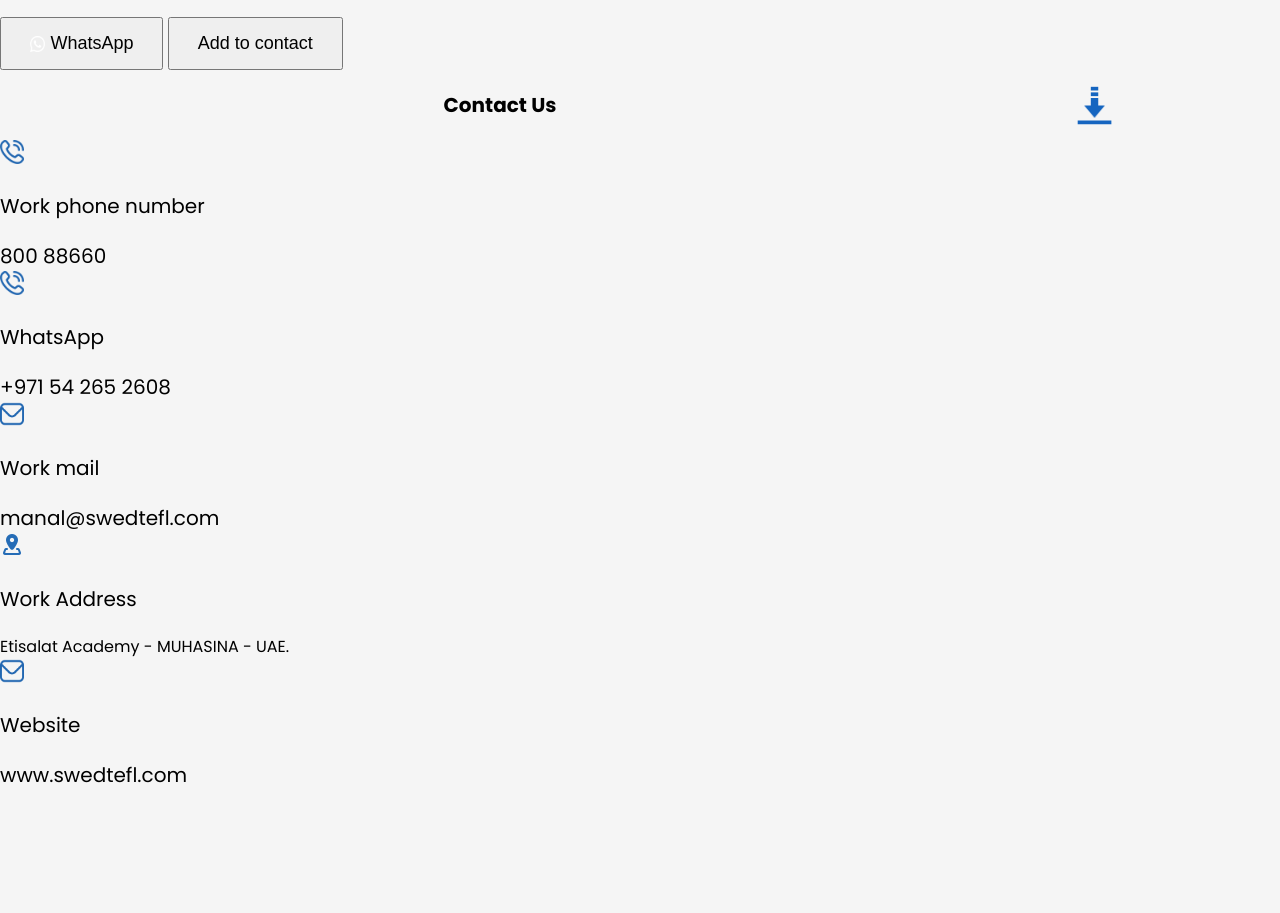
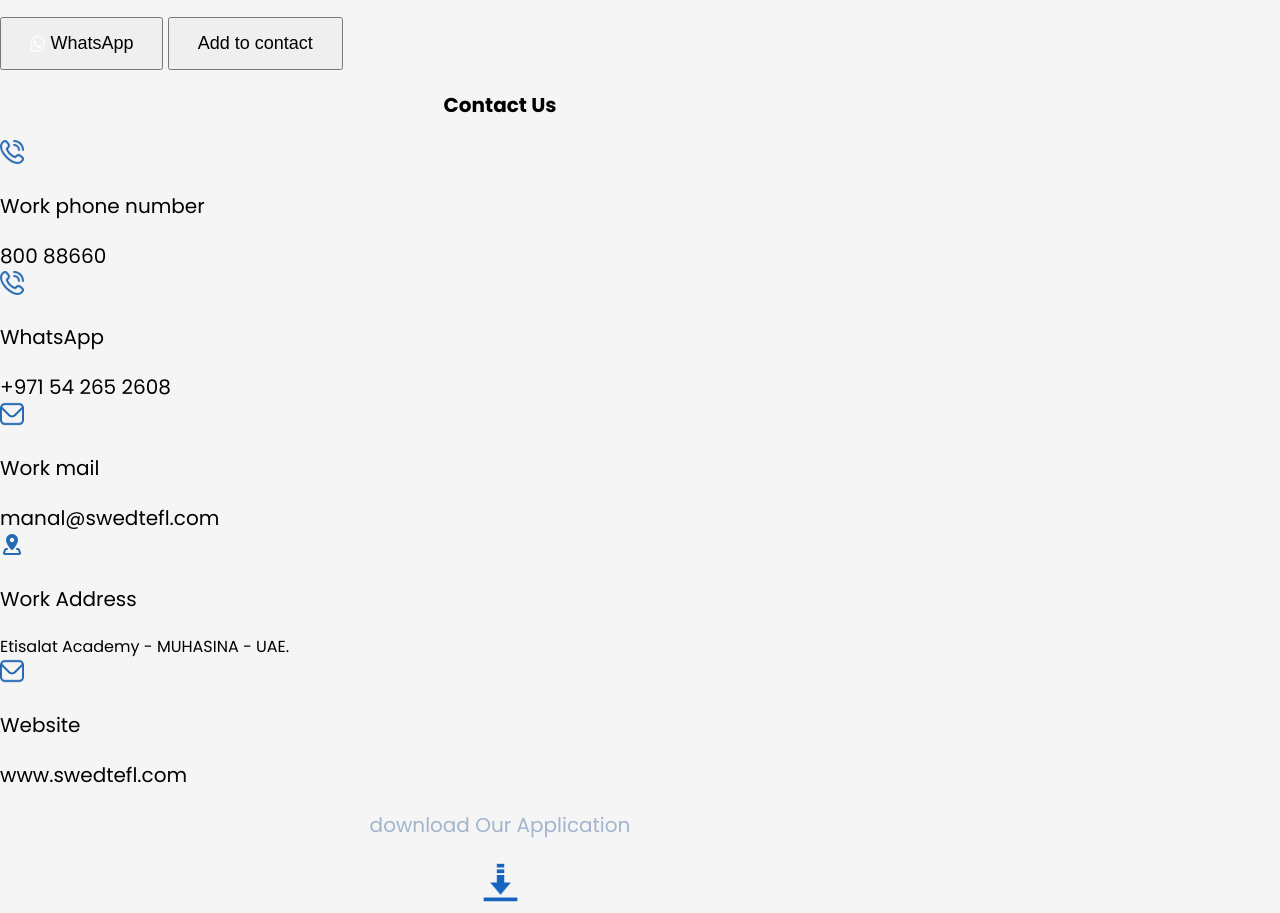
Before and after one commit to printzed/Manal-El-Naggar, a plain HTML site: page index.html in a window 1280 px wide. Shown: the part 682-1595 px from the top of the page. Before the commit the page ends 1472 px from the top, so only its background shows below. Drawn offline with Linux system fonts and the light colour scheme.

Commit message:
Update index.html

```diff
--- a/index.html
+++ b/index.html
@@ -340,11 +340,16 @@
                     <span class="email">www.swedtefl.com</span>
                 </div>
             </div>
+            <div class="contact-item">
+
+                <div>
+                   <center>
+                    <p style="color: #a1b5cd;">download Our Application</p>
+                    <span class="email"><a href="http://swedtefl.com/app/swedtefl-app.apk"><img src="download.png" style="height: 45px;"></a></span>
+                   </center>
+                </div>
+            </div>
         </div>
-        <a href="http://swedtefl.com/app/swedtefl-app.apk"><img src="download.png" style="height: 45px;
-            position: absolute;
-            bottom: -10px;
-            right: 163px;"></a>
         </div>
     </div>
 
```
